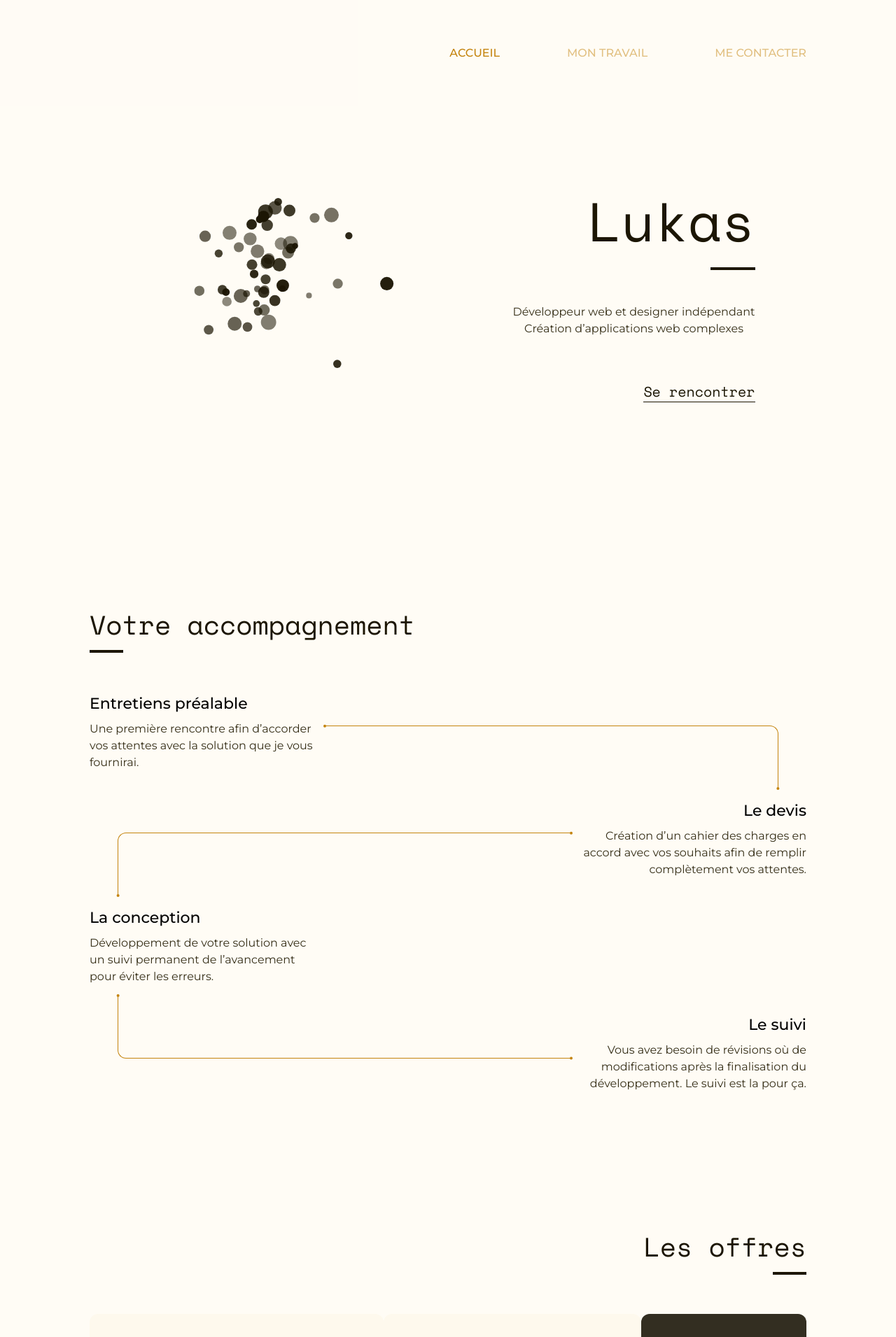
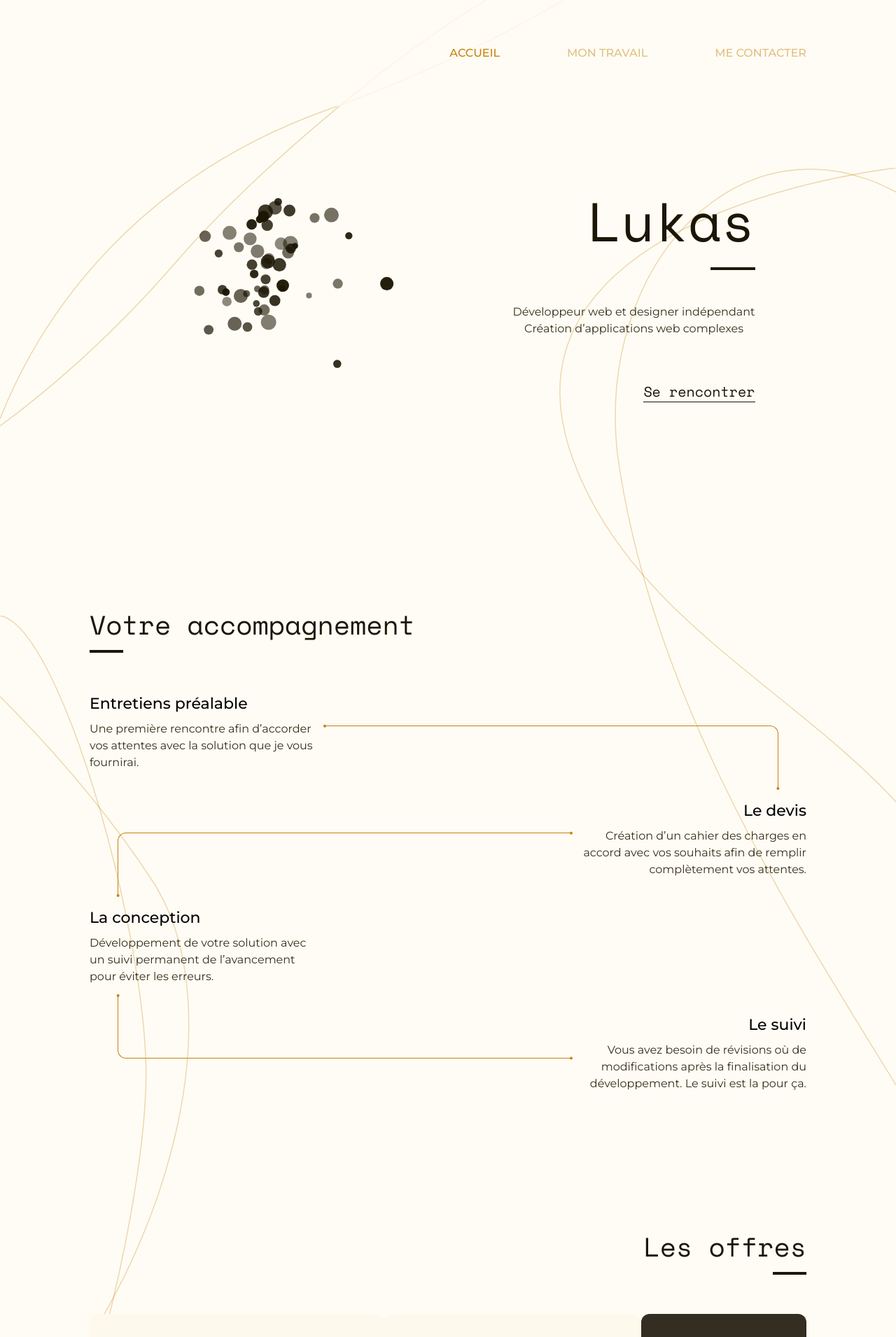
Before and after one commit to ctrl-plus-w/portfolio-v3, a Next.js app: page / in a window 1280 px wide. Shown: the top 1911 px of the page at 70% size. Built offline with nearby package versions, Linux system fonts and the light colour scheme.

Commit message:
:truck: Added the curves to the pages

```diff
--- a/src/components/modules/Layout.tsx
+++ b/src/components/modules/Layout.tsx
@@ -1,13 +1,19 @@
-// import { useRef } from 'react';
-
 import type { ReactElement, ReactNode } from 'react';
 
 import Footer from '@module/Footer';
 import Menu from '@module/Menu';
+import Curve from '@class/Curve';
 
-// import useAnimatedCurves from '@hook/useAnimatedCurves';
-
-// import { Curve1, Curve2, Curve3, Curve4, Curve5, Curve6 } from '@config/curves';
+import {
+  Curve1,
+  Curve2,
+  Curve3,
+  Curve4,
+  Curve5,
+  Curve6,
+  Curve7,
+  Curve8
+} from '@config/curves';
 
 interface IProps {
   className?: string;
@@ -15,19 +21,25 @@ interface IProps {
 }
 
 const Layout = ({ children }: IProps): ReactElement => {
-  // const animationContainerRef1 = useAnimatedCurves<HTMLDivElement>(
-  //   Curve1,
-  //   Curve2
-  // );
-
   return (
     <>
-      {/* <div className="absolute w-full h-full overflow-hidden">
-        <div
-          className="absolute top-0 left-0 lg:transform lg:scale-150 lg:origin-top-left"
-          ref={animationContainerRef1}
-        ></div>
-      </div> */}
+      <div className="absolute w-full h-full -z-10">
+        <div className="absolute top-0 left-0 lg:transform lg:scale-150 lg:origin-top-left">
+          {Curve.reactCombinePaths(Curve1, Curve2)}
+        </div>
+
+        <div className="absolute top-[30vh] right-0 lg:transform lg:scale-150 lg:origin-top-right">
+          {Curve.reactCombinePaths(Curve3, Curve4)}
+        </div>
+
+        <div className="absolute top-[110vh] left-0 lg:transform lg:scale-150 lg:origin-top-left">
+          {Curve.reactCombinePaths(Curve5, Curve6)}
+        </div>
+
+        <div className="absolute bottom-64 right-0 lg:transform lg:scale-150 lg:origin-bottom-right">
+          {Curve.reactCombinePaths(Curve7, Curve8)}
+        </div>
+      </div>
 
       <Menu />
       <main>{children}</main>
```
